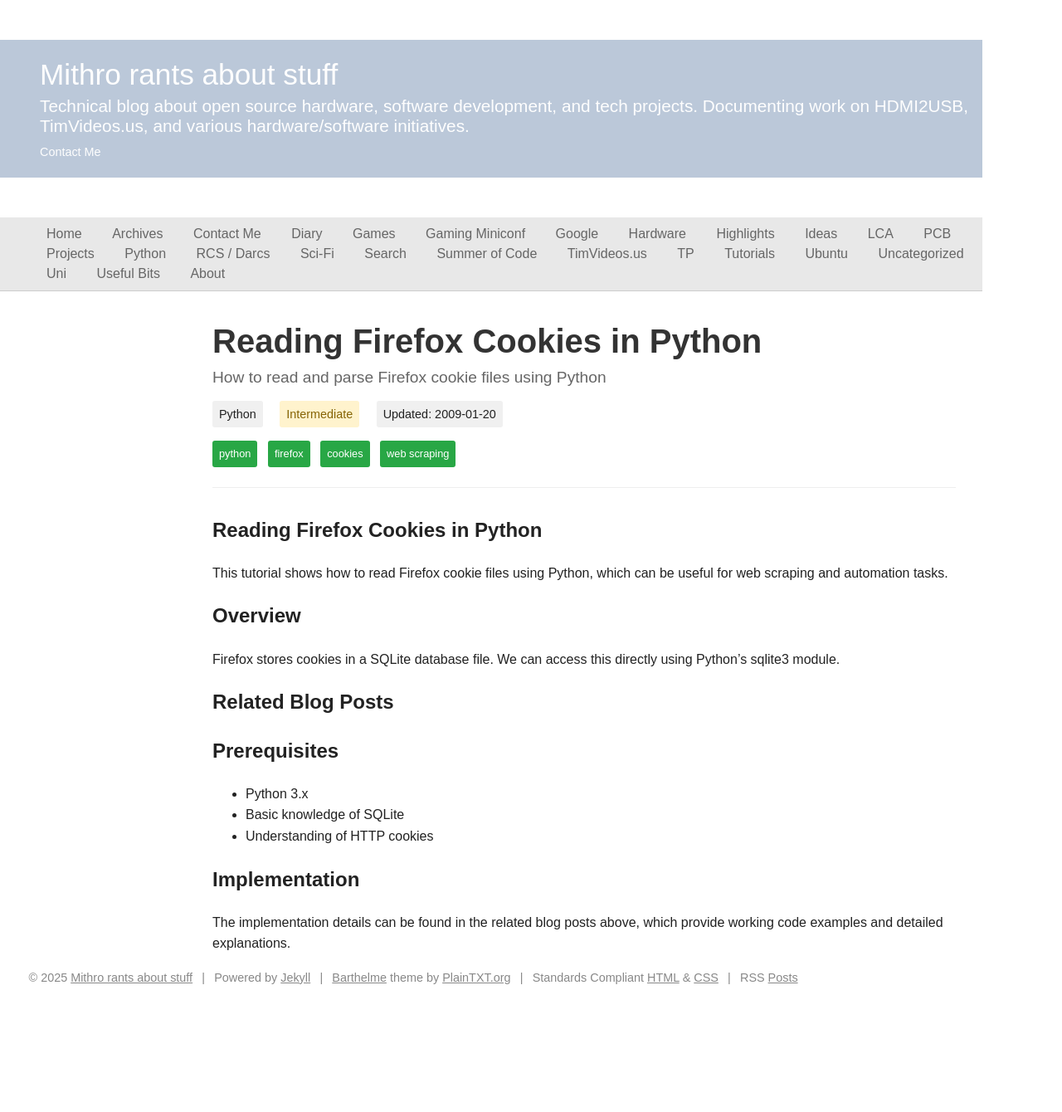
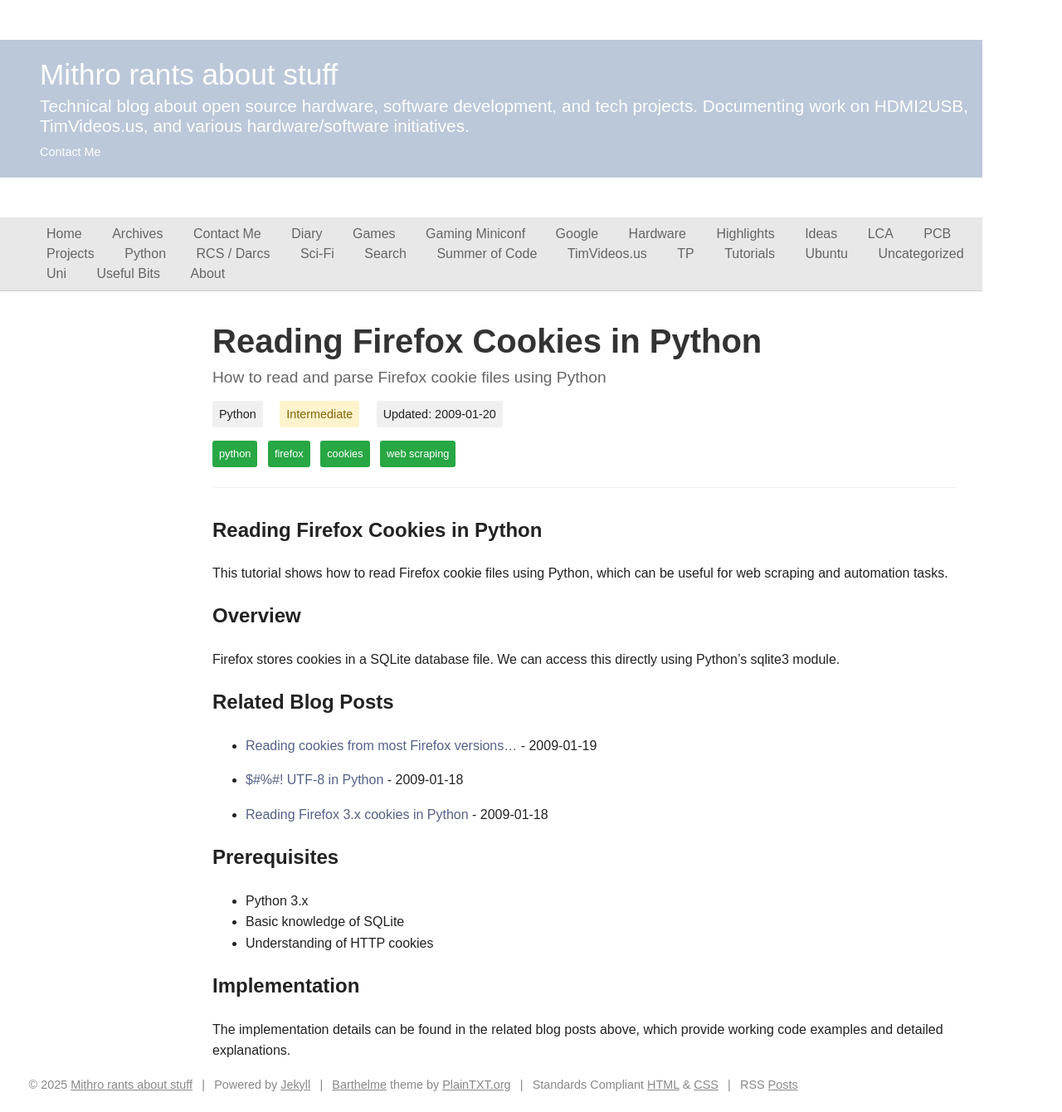
Before and after one commit to mithro/blog.mithis.net, a Jekyll site: the page built from _tutorials/python-cookies.md, in a window 1280 px wide. Shown: the whole page at 83% size. Built offline with Jekyll 4.4.1, drawn with Linux system fonts in a browser that asks for light colours; before the commit the page ends 1212 px from its top, so only the background shows below that.

Commit message:
Fix category links and project/tutorial category references
- Fixed category links in home.html and sidebar.html to use /category/ instead of /archives/category/
- Fixed category references in project and tutorial pages to use lowercase hyphenated format
- Updated HDMI2USB project to reference 'timvideos-us' instead of 'Timvideos Us'
- Updated python-cookies tutorial to reference 'python' instead of 'Python'
- Updated thousand-parsec project to reference 'tp' instead of 'Tp'

🤖 Generated with [Claude Code](https://claude.ai/code)

Co-Authored-By: Claude <noreply@anthropic.com>

```diff
--- a/_includes/sidebar.html
+++ b/_includes/sidebar.html
@@ -31,7 +31,7 @@
         <select id="categories-dropdown" onchange="if(this.value) window.location.href=this.value">
             <option value="">Select Category</option>
             {% for category in site.categories %}
-                <option value="{{ '/archives/category/' | append: category.first | slugify | relative_url }}">{{ category.first | replace: '-', ' ' | title }} ({{ category.last | size }})</option>
+                <option value="{{ '/category/' | append: category.first | slugify | relative_url }}">{{ category.first | replace: '-', ' ' | title }} ({{ category.last | size }})</option>
             {% endfor %}
         </select>
     </div>
--- a/_layouts/home.html
+++ b/_layouts/home.html
@@ -17,7 +17,7 @@ layout: default
                 <span class="cat-links">
                     | Filed under
                     {% for category in post.categories %}
-                        <a href="{{ '/archives/category/' | append: category | slugify | relative_url }}" rel="category">{{ category }}</a>{% unless forloop.last %}, {% endunless %}
+                        <a href="{{ '/category/' | append: category | slugify | relative_url }}" rel="category">{{ category }}</a>{% unless forloop.last %}, {% endunless %}
                     {% endfor %}
                 </span>
                 {% endif %}
--- a/_tutorials/python-cookies.md
+++ b/_tutorials/python-cookies.md
@@ -22,7 +22,7 @@ Firefox stores cookies in a SQLite database file. We can access this directly us
 
 ## Related Blog Posts
 
-{% assign related_posts = site.posts | where: "categories", "Python" %}
+{% assign related_posts = site.posts | where: "categories", "python" %}
 {% for post in related_posts %}
 - [{{ post.title }}]({{ post.url }}) - {{ post.date | date: "%Y-%m-%d" }}
 {% endfor %}
```
Also changed, not shown: _projects/hdmi2usb.md (+1 -1 lines), _projects/thousand-parsec.md (+1 -1 lines).
